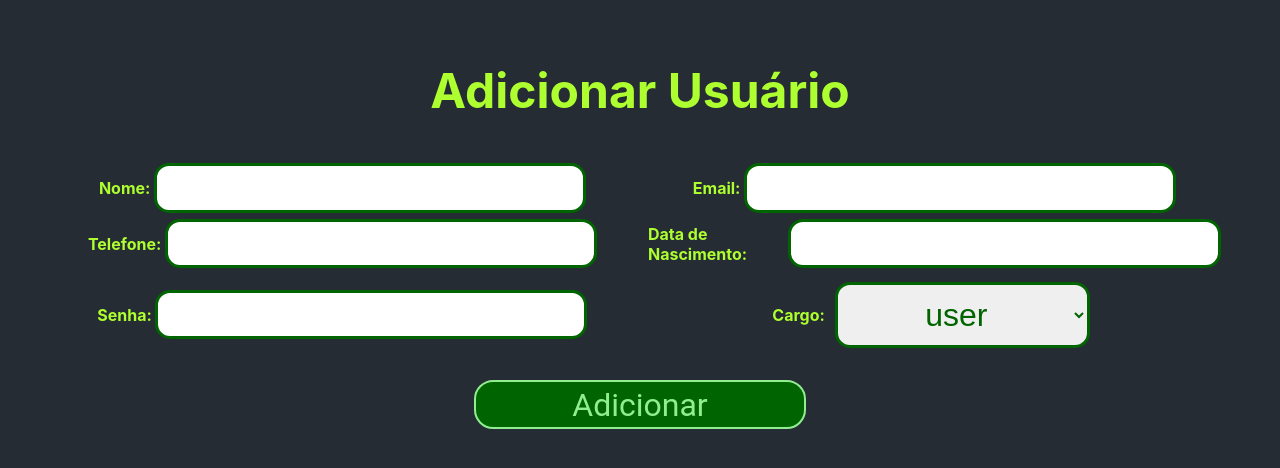
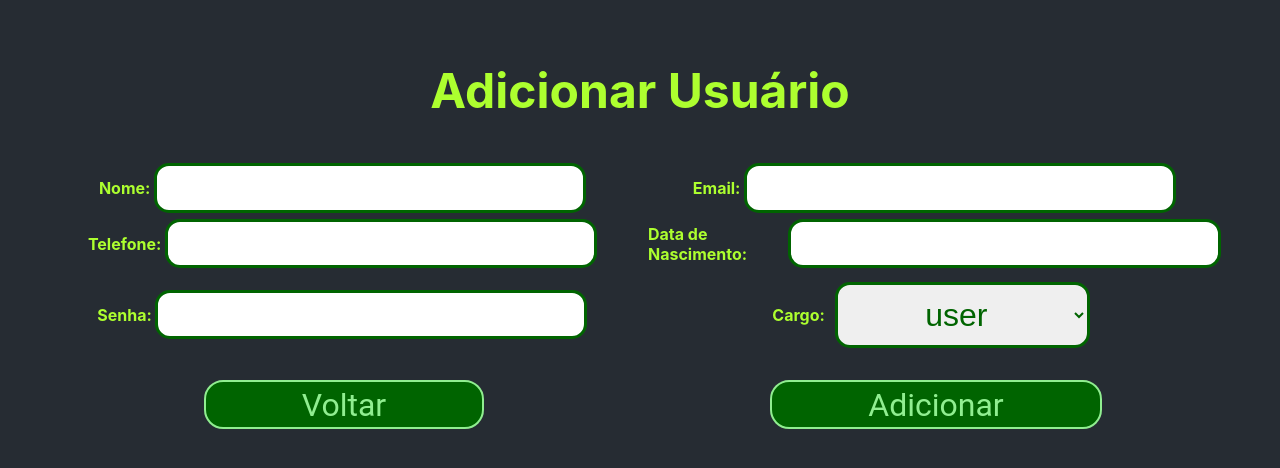
Before and after one commit to indigotech/onboard-lucas-santos, a React (Create React App) app in the folder leme-onboarding/: page /add in a window 1280 px wide. Shown: the top 468 px of the page. Built offline with nearby package versions, Linux system fonts and the light colour scheme.

Commit message:
Improve UserInfo and AddUser navigation

```diff
--- a/leme-onboarding/src/components/AddUser/AddUser.tsx
+++ b/leme-onboarding/src/components/AddUser/AddUser.tsx
@@ -39,7 +39,7 @@ export class AddUser extends React.Component<{}, AddUserState> {
         } as Pick<AddUserState, keyof AddUserState>);
     };
 
-    private handleButtonClick = async () => {
+    private handleButtonAdd = async () => {
 
         try {
             const result = errorAddUser(this.state.name, this.state.email, this.state.phone, this.state.birthDate, this.state.password)
@@ -54,6 +54,10 @@ export class AddUser extends React.Component<{}, AddUserState> {
         } catch (Error) {
             alert(Error.message)
         }
+    }
+
+    private handleButtonBack = () => {
+        history.push("/home")
     }
 
     render() {
@@ -88,8 +92,11 @@ export class AddUser extends React.Component<{}, AddUserState> {
                             <label>Cargo:</label>
                             <Select name="role" onChangeFunction={this.handleChangeSelect} values={["user", "admin"]}></Select>
                         </Col>
-                        <Col xs={12}>
-                            <Button title="Adicionar" onClickFunction={this.handleButtonClick}/>
+                        <Col xs={6}>
+                            <Button title="Voltar" onClickFunction={this.handleButtonBack}/>
+                        </Col>
+                        <Col xs={6}>
+                            <Button title="Adicionar" onClickFunction={this.handleButtonAdd}/>
                         </Col>
                     </Row>
                 </Grid>
--- a/leme-onboarding/src/components/Components/Button.tsx
+++ b/leme-onboarding/src/components/Components/Button.tsx
@@ -14,13 +14,13 @@ const ButtonStyled = styled.button`
 
 interface buttonState {
     title: string;
-    disable?: boolean;
+    disabled?: boolean;
     onClickFunction: any
 }
 
 interface buttonProps {
     title: string;
-    disable?: boolean;
+    disabled?: boolean;
     onClickFunction: any;
 }
 
@@ -31,7 +31,7 @@ export class Button extends React.Component<buttonProps,buttonState> {
 
         this.state = {
             title: "button",
-            disable: false,
+            disabled: false,
             onClickFunction: null
         }
     }
@@ -39,14 +39,14 @@ export class Button extends React.Component<buttonProps,buttonState> {
     componentDidMount() {
         this.setState({
             title: this.props.title,
-            disable: this.props.disable,
+            disabled: this.props.disabled,
             onClickFunction: this.props.onClickFunction
         })
     }
 
     render () {
         return (
-            <ButtonStyled onClick={this.state.onClickFunction} disabled={this.state.disable}>{this.state.title}</ButtonStyled>
+            <ButtonStyled onClick={this.state.onClickFunction} disabled={this.state.disabled}>{this.state.title}</ButtonStyled>
         );
     }
 }
--- a/leme-onboarding/src/components/Home/HomePage.tsx
+++ b/leme-onboarding/src/components/Home/HomePage.tsx
@@ -1,9 +1,8 @@
 import React from 'react';
 import './HomePage.css';
-import {Table} from 'react-bootstrap';
 import {queryUsers} from '../GraphQL/Users';
 import {history} from '../GraphQL/Authentication';
-import { Grid, Row, Col } from 'react-flexbox-grid';
+import { Row, Col } from 'react-flexbox-grid';
 import { Button } from '../Components/Button';
 
 export interface UsersListState {
@@ -108,8 +107,8 @@ export class HomePage extends React.Component<{}, UsersListState> {
                         })}
                     <Row>
                         <Col>
-                            <Button title="Anterior" onClickFunction={this.handlePreviousPage} disable={!this.state.hasPreviosPage}>Anterior</Button>
-                            <Button title="Próxima" onClickFunction={this.handleNextPage} disable={!this.state.hasNextPage} >Próxima</Button>
+                            <Button title="Anterior" onClickFunction={this.handlePreviousPage} disabled={!this.state.hasPreviosPage}/>
+                            <Button title="Próxima" onClickFunction={this.handleNextPage} disabled={!this.state.hasNextPage} />
                         </Col>
                     </Row>
             </h1>
--- a/leme-onboarding/src/components/UserInfo/UserInfo.tsx
+++ b/leme-onboarding/src/components/UserInfo/UserInfo.tsx
@@ -2,7 +2,10 @@ import React from 'react';
 import {queryUser} from '../GraphQL/getUser';
 import { Row, Col } from 'react-flexbox-grid';
 import './UserInfo.css';
-import {Label} from '../Components/Label';
+import { Button } from '../Components/Button';
+import { createBrowserHistory } from 'history';
+
+export const history = createBrowserHistory({forceRefresh:true});
 
 interface User {
     id: string
@@ -59,6 +62,10 @@ export class UserInfo extends React.Component<{},User> {
        this.query(this.state.id)
     }
 
+    private handleButton = () => {
+        history.push("/home")
+    }
+
     render() {
         return (
                 <h1>
@@ -77,6 +84,9 @@ export class UserInfo extends React.Component<{},User> {
                     <Row>
                         <Col xs={12}>Telefone: {this.state.data.phone}</Col>
                     </Row>
+                    <Row>
+                        <Button title="Voltar" onClickFunction={this.handleButton}/>
+                    </Row>
                 </h1>
         );
     }
```
